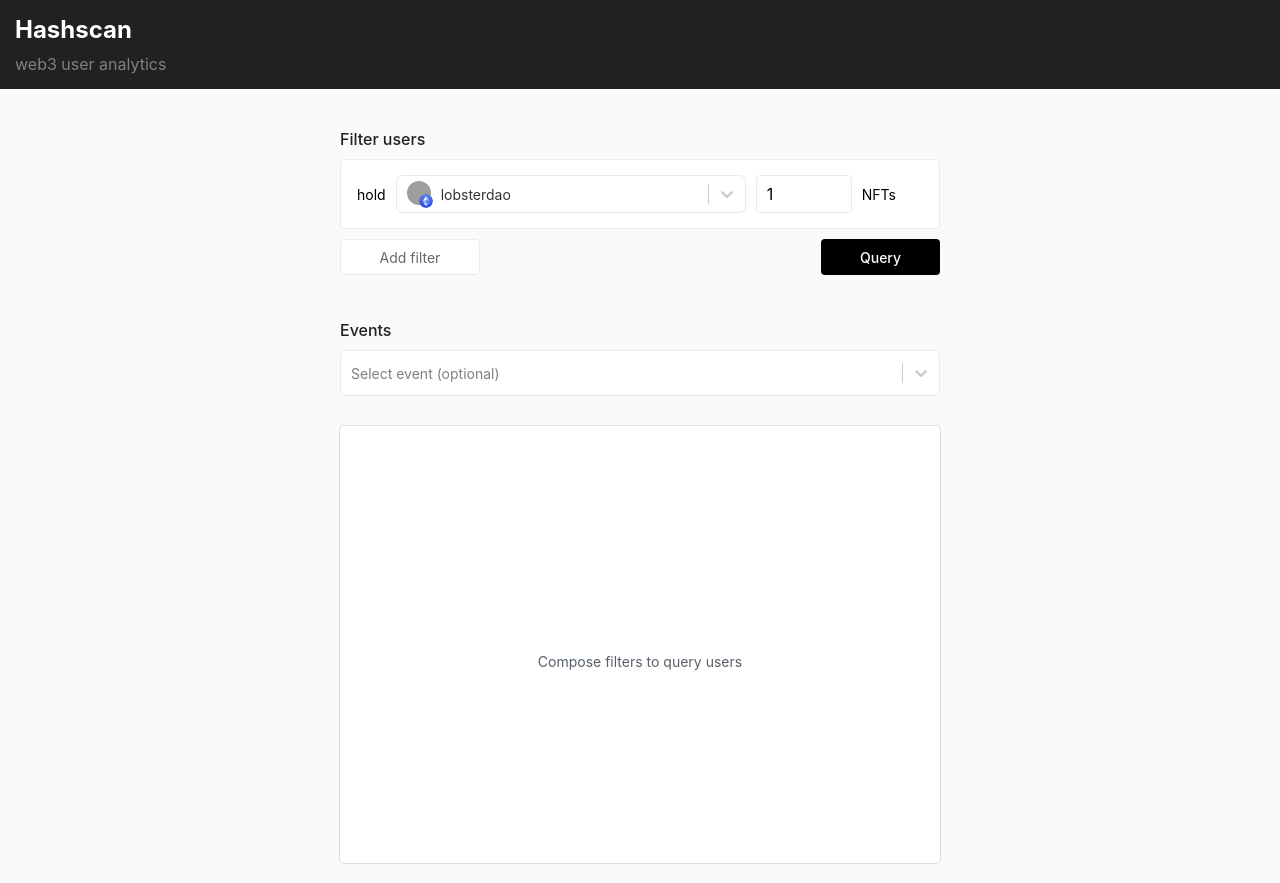
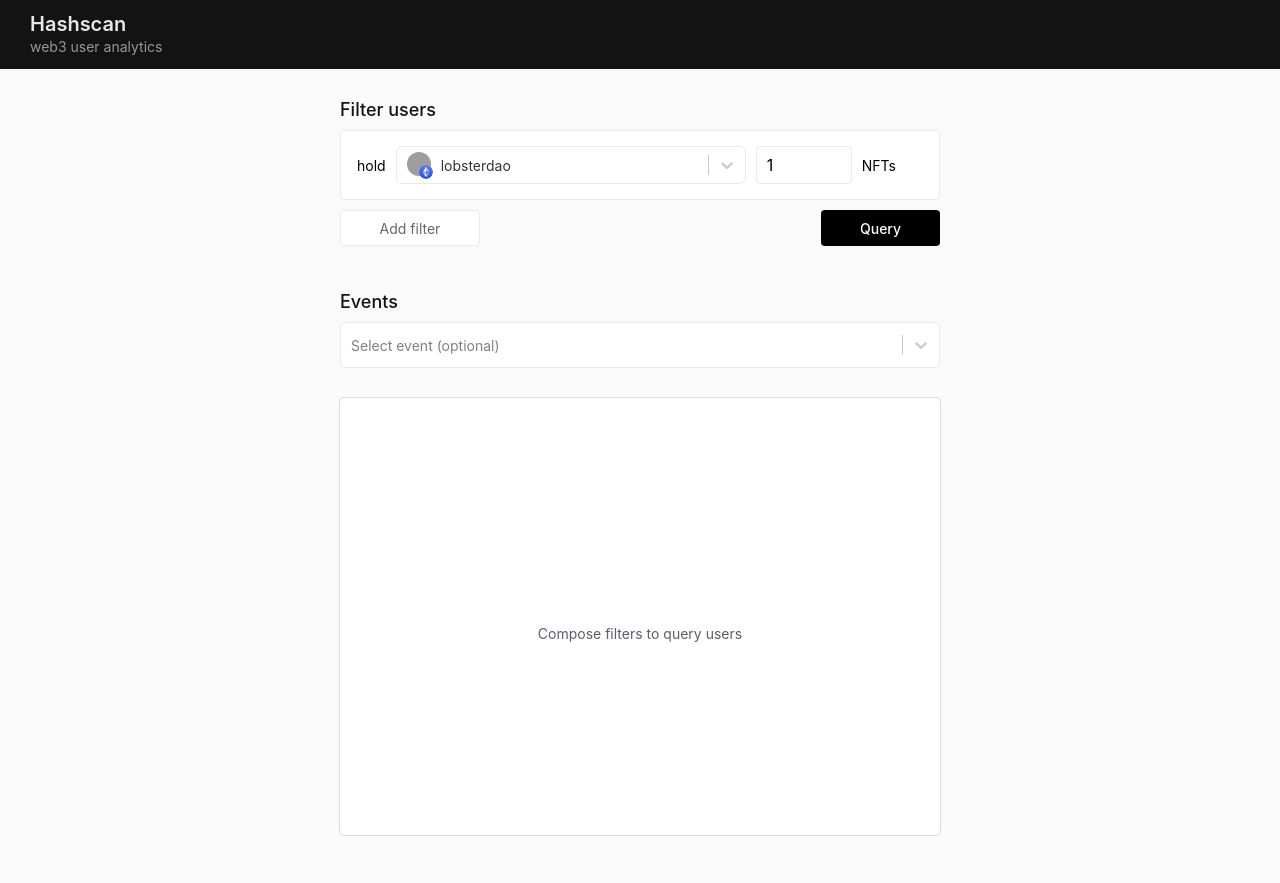
Before and after one commit to maamalama/frontend, a Next.js app: page / in a window 1280 px wide. After the commit the page ends 855 px from the top, so only its background shows below. Built offline with nearby package versions, Linux system fonts and the light colour scheme; grey boxes are pictures that could not be loaded.

Commit message:
improve colors

```diff
--- a/global.css
+++ b/global.css
@@ -22,5 +22,5 @@ button {
   --radius: 4px;
   --border: 1px solid #eaeaea;
   --blue: #2684ff;
-  --fg: #212124;
+  --fg: #131314;
 }
--- a/pages/index.module.css
+++ b/pages/index.module.css
@@ -1,22 +1,24 @@
 .heading {
   margin: 0;
-  color: white;
-  font-size: 24px;
-  font-weight: bold;
+  color: rgba(255, 255, 255, 0.9);
+  font-size: 20px;
+  font-weight: 600;
 }
 
 .subheading {
-  font-size: 16px;
-  color: gray;
+  font-size: 14px;
+  color: rgba(255, 255, 255, 0.562);
   font-weight: 400;
   margin: 0;
-  margin-top: 10px;
+  margin-top: 2px;
 }
 
 .header {
-  padding: 15px;
+  padding: 14px;
+  padding-top: 12px;
+  padding-left: 30px;
   background-color: var(--fg);
-  margin-bottom: 40px;
+  margin-bottom: 30px;
 }
 
 .list {
@@ -53,7 +55,7 @@
   color: var(--fg);
   font-weight: 500;
   margin: 0;
-  font-size: 16px;
+  font-size: 18px;
 }
 
 .main {
```
